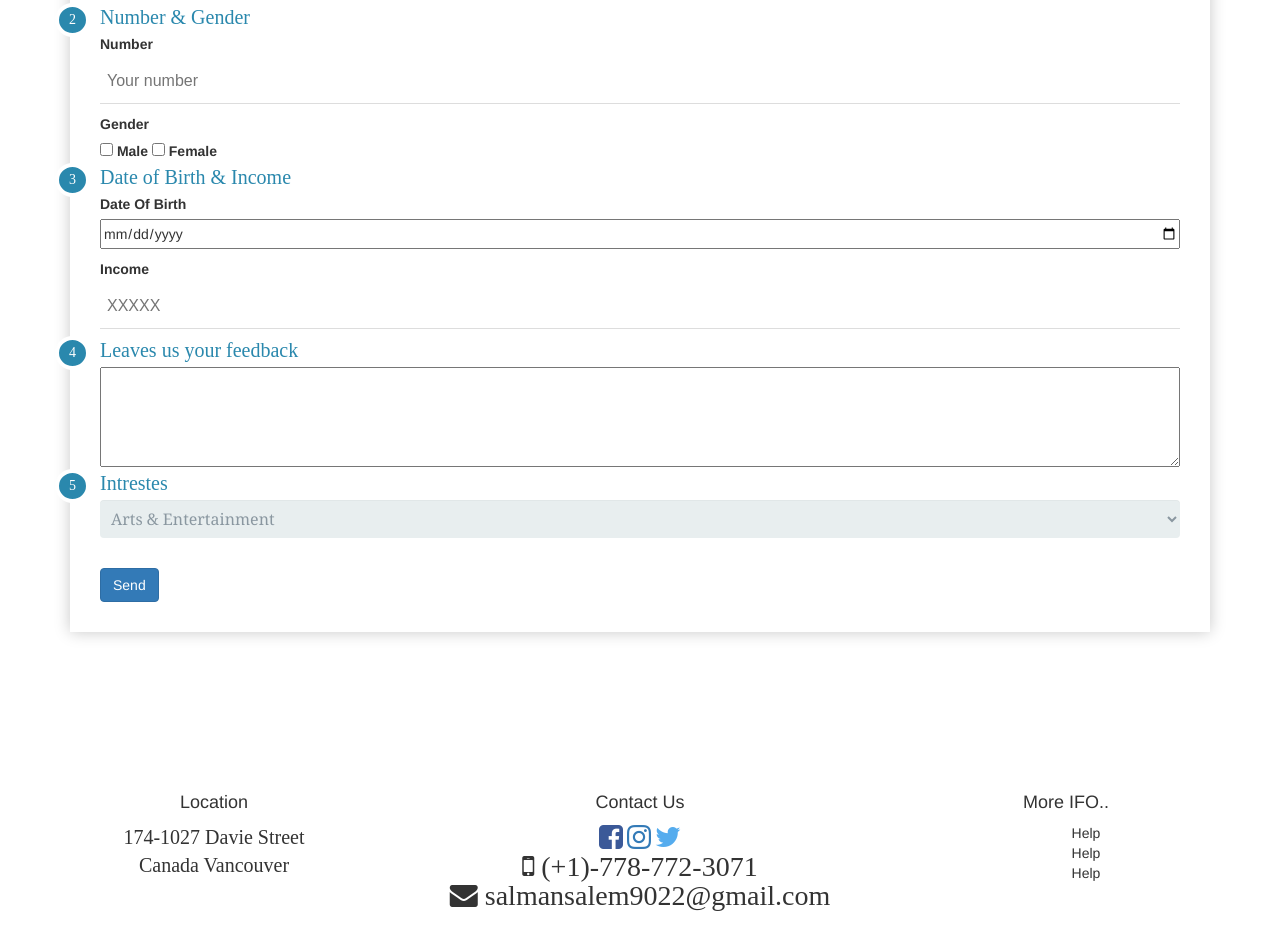
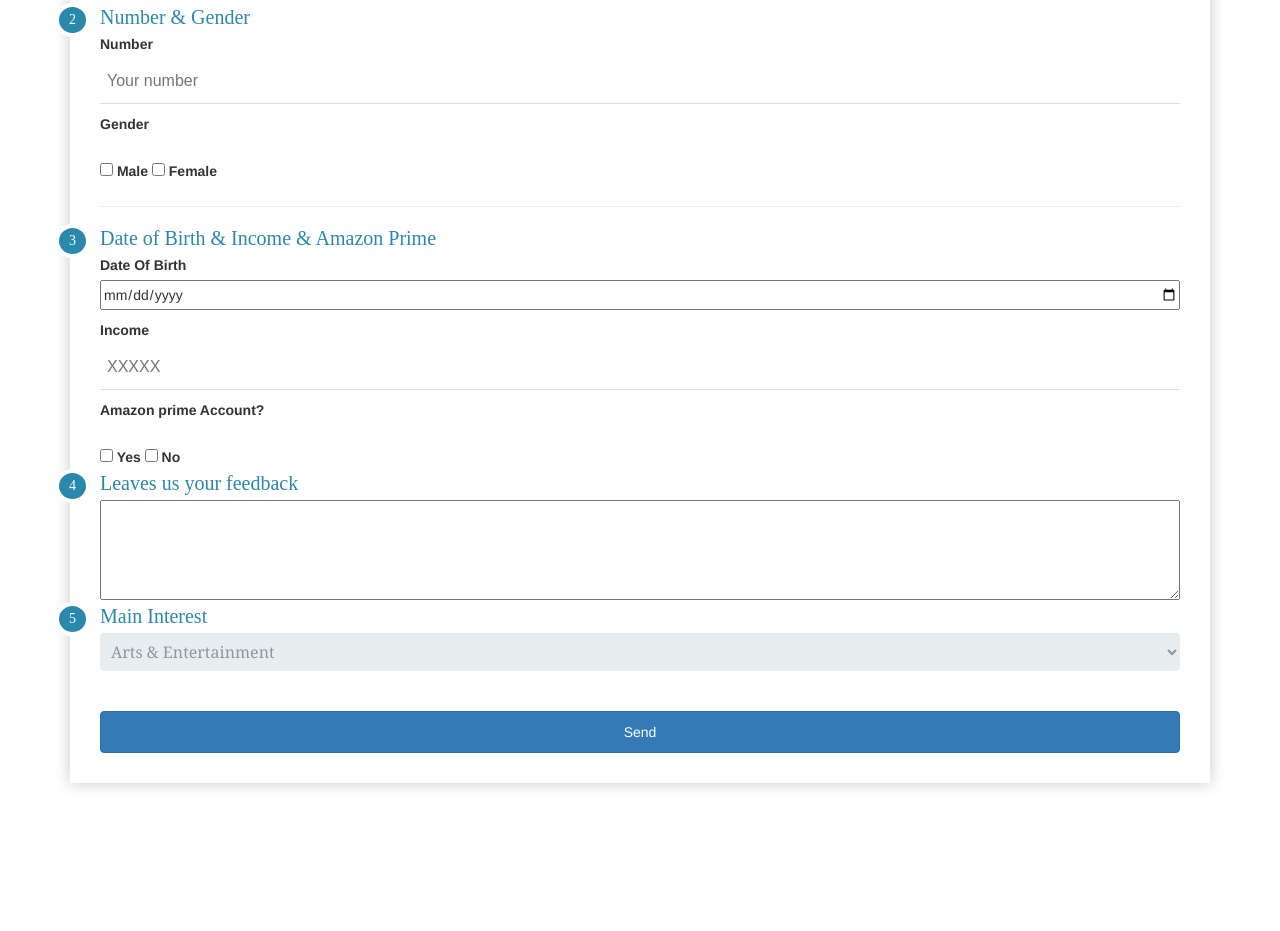
Before and after one commit to salman90/jan-ludivk, a plain HTML site: page form.html in a window 1280 px wide. Shown: the part 378-1309 px from the top of the page. After the commit the page ends 1251 px from the top, so only its background shows below. Drawn offline with nearby package versions, Linux system fonts and the light colour scheme.

Commit message:
styling changes and added amazon

```diff
--- a/css/style.css
+++ b/css/style.css
@@ -12,11 +12,6 @@ body{
 
 #lastName{
   margin-left: -5px;
-}
-
-#topImage img {
-  margin-top: 30px;
-  width: 100%;
 }
 #formCon{
   /*width: 800px;*/
@@ -137,7 +132,8 @@ margin-bottom: 10px;
     color: #fff;
 }
 
-@media(min-width:768px) {
+
+@media screen (min-width:768px) {
     .navbar-custom {
         /*padding: 25px 0;*/
         border: 0;
@@ -162,9 +158,11 @@ margin-bottom: 10px;
    }
   }
 
-  #productList{
-    list-style-type: none;
+  #topImage img {
+    margin-top: 30px;
+    width: 100%;
   }
+
 /*homeCon*/
 #des{
   margin-top:20px;
@@ -183,11 +181,11 @@ margin-bottom: 10px;
   letter-spacing: 1.5px;
   font-size: 20px;
 }
- .btn-info{
-  margin-left: 70px;
+ .btn{
+  /*margin-left: 70px;*/
   width:100%;
   margin-top: 10px;
-  padding: 15px;
+  padding: 10px 12px !important;
 }
   footer{
     margin-top: 100px;
@@ -215,3 +213,10 @@ p{
   margin-top: 15px;
   font-family: 'Oswald', serif;
 }
+
+
+.menu ul{
+ display:table;
+ margin:0 auto;
+ list-style-type: none;
+}
--- a/form.html
+++ b/form.html
@@ -47,21 +47,28 @@
               <div class="section"><span>2</span>Number &amp; Gender</div>
               <label for="number">Number</label>
               <input type="tel" name="number" placeholder="Your number" />
-              <label for="gender">Gender</label><br>
+              <label for="gender">Gender</label><br><br>
               <label class="form-check-label">
-              <input class="form-check-input" type="checkbox" id="inlineCheckbox1" value="Male" name="Interests"> Male
+              <input class="form-check-input" type="checkbox" id="inlineCheckbox1" value="Male" name="Gender"> Male
               </label>
               <label class="form-check-label">
-              <input class="form-check-input" type="checkbox" id="inlineCheckbox1" value="Female" name="Interests"> Female
-              </label>
-              <div class="section"><span>3</span>Date of Birth &amp; Income</div>
+              <input class="form-check-input" type="checkbox" id="inlineCheckbox2" value="Female" name="Gender"> Female
+              </label><br><hr>
+              <div class="section"><span>3</span>Date of Birth &amp; Income & Amazon Prime</div>
               <label for="date">Date Of Birth</label>
               <input type="date"name="date"/>
               <label for="income">Income</label>
               <input type="text"name="Income" placeholder="XXXXX"/>
+              <label for="amazon prime">Amazon prime Account?</label><br><br>
+              <label class="form-check-label">
+              <input class="form-check-input" type="checkbox" id="inlineCheckbox1" value="Yes" name="Amazon prime Account"> Yes
+              </label>
+              <label class="form-check-label">
+              <input class="form-check-input" type="checkbox" id="inlineCheckbox2" value="No" name="Amazon prime Account"> No
+            </label><br>
               <div class="section"><span>4</span>Leaves us your feedback</div>
               <textarea name="comments" type="text"></textarea>
-              <div class="section"><span>5</span>Intrestes</div>
+              <div class="section"><span>5</span>Main Interest</div>
                 <select id="job" name="interests">
                   <option value="Arts & Entertainment">Arts & Entertainment</option>
                   <option value="Autos & Vehicles">Autos & Vehicles</option>
@@ -132,32 +139,5 @@
       <input class="form-check-input" type="checkbox" id="inlineCheckbox1" value="Travel" name="Interests"> Travel
       </label> -->
 
-      <footer class="navbar">
-        <div class="container-fluid">
-          <div class="row">
-            <div class="col-md-4 text-center">
-              <h4>Location</h4>
-              <p>174-1027 Davie Street<br>Canada Vancouver</p>
-            </div>
-            <div class="col-md-4 text-center" id="socialMedia">
-              <h4>Contact Us</h4>
-              <a href="https://www.facebook.com/"><i class="fa fa-facebook-square fa-2x" aria-hidden="true"></i></a>
-              <a href="https://www.instagram.com/"><i class="fa fa-instagram fa-2x" aria-hidden="true"></i></a>
-              <a href="https://twitter.com/"><i class="fa fa-twitter fa-2x" aria-hidden="true"></i></a><br>
-              <i class="fa fa-mobile fa-2x" aria-hidden="true"> (+1)-778-772-3071</i><br>
-              <i class="fa fa-envelope fa-2x" aria-hidden="true"> salmansalem9022@gmail.com</i>
-            </div>
-            <div class="col-md-4 text-center">
-              <h4>More IFO..</h4>
-              <ul id="moreInfo">
-                <li>Help</li>
-                <li>Help</li>
-                <li>Help</li>
-              </ul>
-            </div>
-          </div>
-          </div>
-        </div>
-      </footer>
   </body>
 </html>
--- a/js/main.js
+++ b/js/main.js
@@ -1,3 +1,5 @@
+$(document).ready(function(){
 $('.navbar-collapse ul li a').click(function() {
     $('.navbar-toggle:visible').click();
+  });
 });
```
Also changed, not shown: index.html (+7 -33 lines), css/font-awesome.css, img/banner-2.jpg (added).
